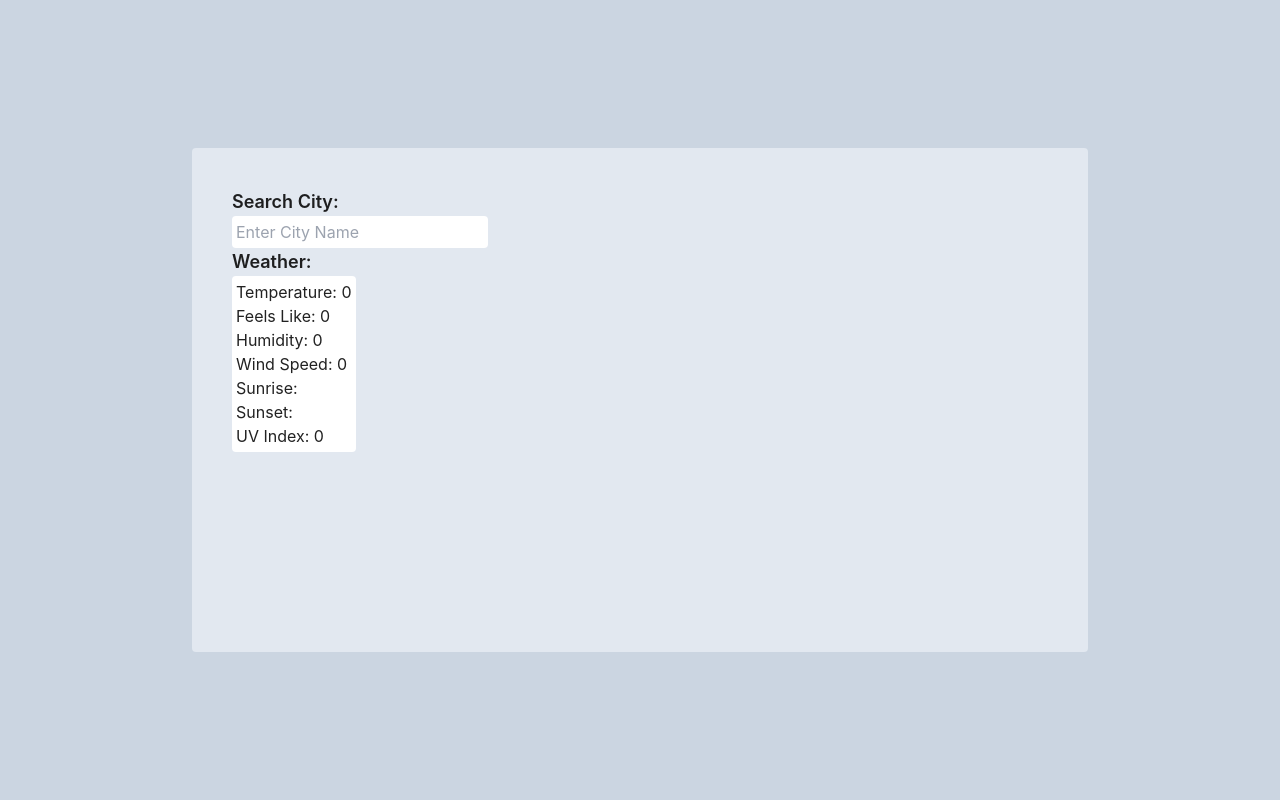
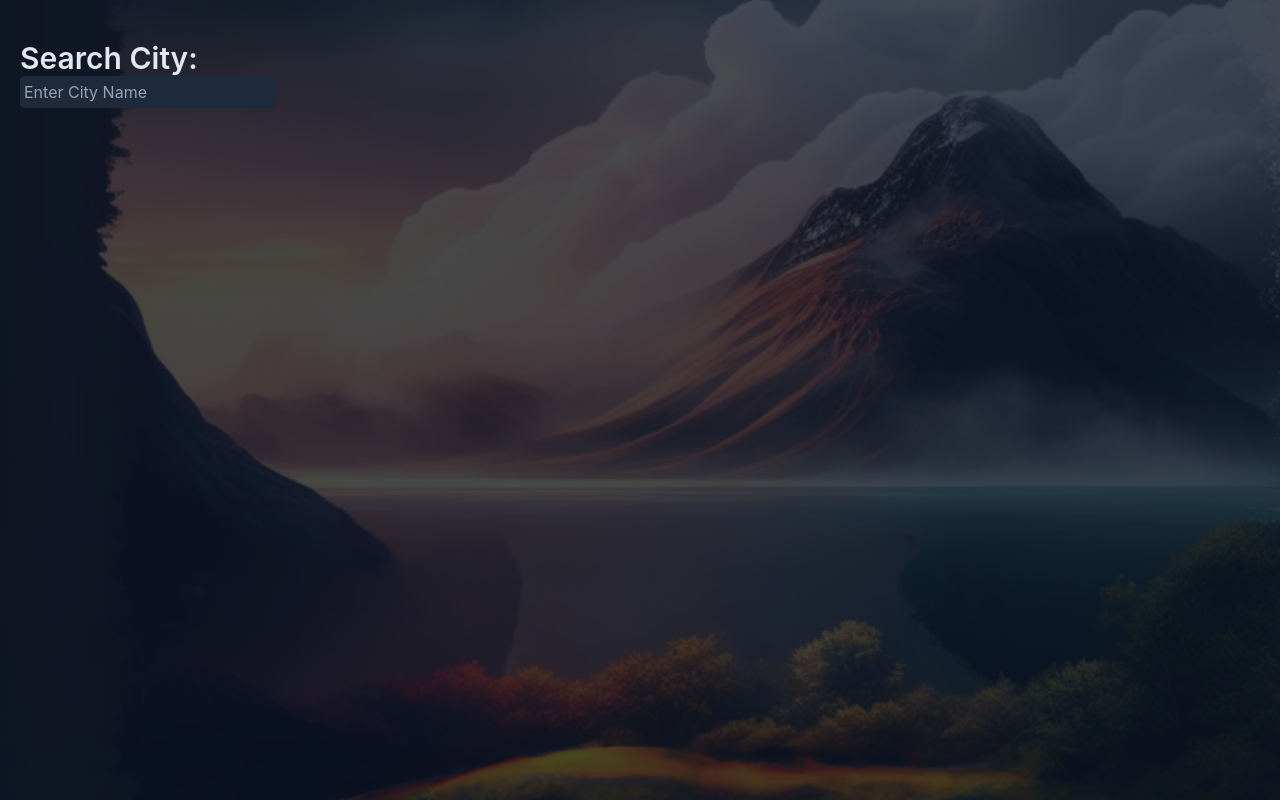
Before and after one commit to WolfieLeader/weather-app, a Svelte app: page / in a window 1280 px wide. Built offline with nearby package versions, Linux system fonts and the light colour scheme; what city-timezones would draw is missing.

Commit message:
Background added

```diff
--- a/src/App.svelte
+++ b/src/App.svelte
@@ -1,9 +1,16 @@
 <script lang="ts">
+  import Volcano from "./images/Volcano.png";
   import Search from "./components/Search.svelte";
   import Weather from "./components/Weather.svelte";
 </script>
 
-<main class="w-[70%] aspect-[16/9] bg-slate-200 rounded p-10">
-  <Search />
-  <Weather />
-</main>
+<div class="z-10 w-full h-full flex flex-1 bg-slate-900 bg-opacity-70 px-5 py-10 ">
+  <main class="w-full rounded">
+    <Search />
+    <!-- <Weather /> -->
+  </main>
+  <!-- <div class="w-full h-[10rem] bg-sky-600 bg-opacity-50 absolute -left-72 top-32 rotate-45 blur-[7rem]" /> -->
+</div>
+<div class="w-full h-full absolute top-0 left-0 z-0" style="background-image:url;">
+  <img src={Volcano} alt="Volcano" class="w-full h-full object-cover object-center lg:object-left" />
+</div>
--- a/src/components/Search.svelte
+++ b/src/components/Search.svelte
@@ -26,14 +26,24 @@
 </script>
 
 <div>
-  <span class="text-lg font-semibold">Search City:</span>
-  <div class="bg-white p-1 rounded w-fit">
-    <input type="text" {value} on:input={handleChange} placeholder="Enter City Name" class="outline-none" />
+  <span class="text-3xl font-semibold text-slate-200">Search City:</span>
+  <div class="bg-slate-800 p-1 rounded w-fit text-slate-400 absolute">
+    <input
+      type="text"
+      {value}
+      on:input={handleChange}
+      placeholder="Enter City Name"
+      class="w-full outline-none bg-transparent placeholder-slate-400 border-slate-700"
+      class:border-b-2={suggestedCities.length > 0}
+    />
     {#if suggestedCities.length > 0}
       <ul>
         {#each suggestedCities as city}
           <li>
-            <button on:click={() => handleSelect(city)}>{city.city}, {city.country}</button>
+            <button
+              class="text-left w-full px-0.5 py-1 mt-0.5 outline-none bg-transparent text-slate-400 hover:bg-slate-700 hover:text-slate-200"
+              on:click={() => handleSelect(city)}>{city.city}, {city.country}</button
+            >
           </li>
         {/each}
       </ul>
--- a/src/components/Weather.svelte
+++ b/src/components/Weather.svelte
@@ -35,7 +35,7 @@
 
 <div>
   <span class="text-lg font-semibold">Weather:</span>
-  <div class="bg-white p-1 rounded w-fit">
+  <div class="bg-slate-800 p-1 rounded w-fit">
     <ul>
       <li>Temperature: {weatherData.current.temp}</li>
       <li>Feels Like: {weatherData.current.feels_like}</li>
--- a/src/styles/app.css
+++ b/src/styles/app.css
@@ -5,8 +5,8 @@
   line-height: 24px;
   font-weight: 400;
 
-  color: rgba(0, 0, 0, 0.87);
-  background-color: #cbd5e1;
+  color: #94a3b8;
+  background-color: #0f172a;
 
   font-synthesis: none;
   text-rendering: optimizeLegibility;
@@ -19,7 +19,6 @@ body {
   margin: 0;
   display: flex;
   flex-direction: column;
-  align-items: center;
   min-height: 100vh;
 }
 
@@ -28,8 +27,6 @@ body {
   display: flex;
   flex-direction: column;
   flex: 1;
-  justify-content: center;
-  align-items: center;
 }
 
 a {
```
Also changed, not shown: src/images/Volcano.png (added).
